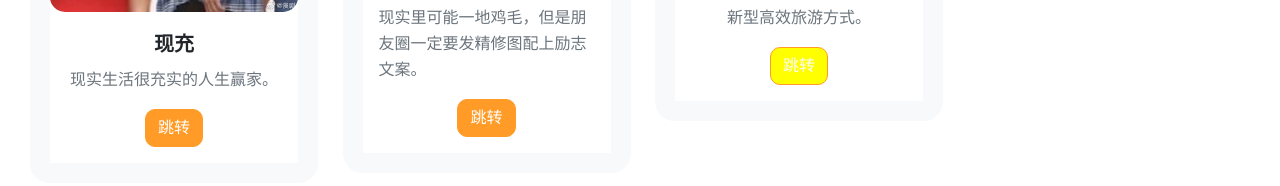
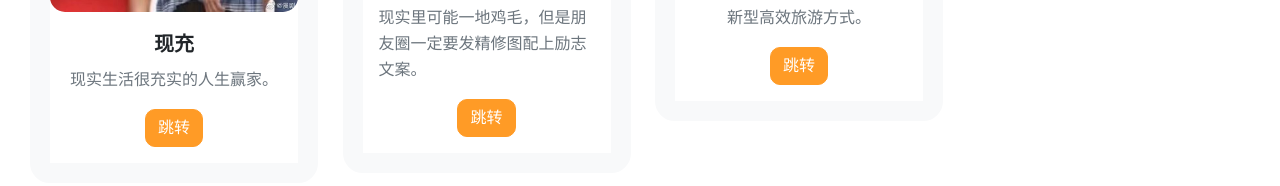
Before and after one commit to YuJichu/yujichu.github.io, a plain HTML site: page final-assignment/2-1-1.html in a window 1280 px wide. Shown: the part 943-1129 px from the top of the page. Drawn offline with nearby package versions, Linux system fonts and the light colour scheme.

Commit message:
Update 2-1-1.html

```diff
--- a/final-assignment/2-1-1.html
+++ b/final-assignment/2-1-1.html
@@ -224,7 +224,7 @@
               <div class="card-body d-flex flex-column align-items-center justify-content-center">
                 <h5 class="card-title bold-text">特种兵式旅游</h5>
                 <p class="card-text text-secondary">新型高效旅游方式。</p>
-                <a href="4-5.html" style="background-color: yellow;" class="btn  custom-btn">跳转</a>
+                 <a href="4-5.html" class="btn  custom-btn">跳转</a>
               </div>
             </div>
           </div>
```
